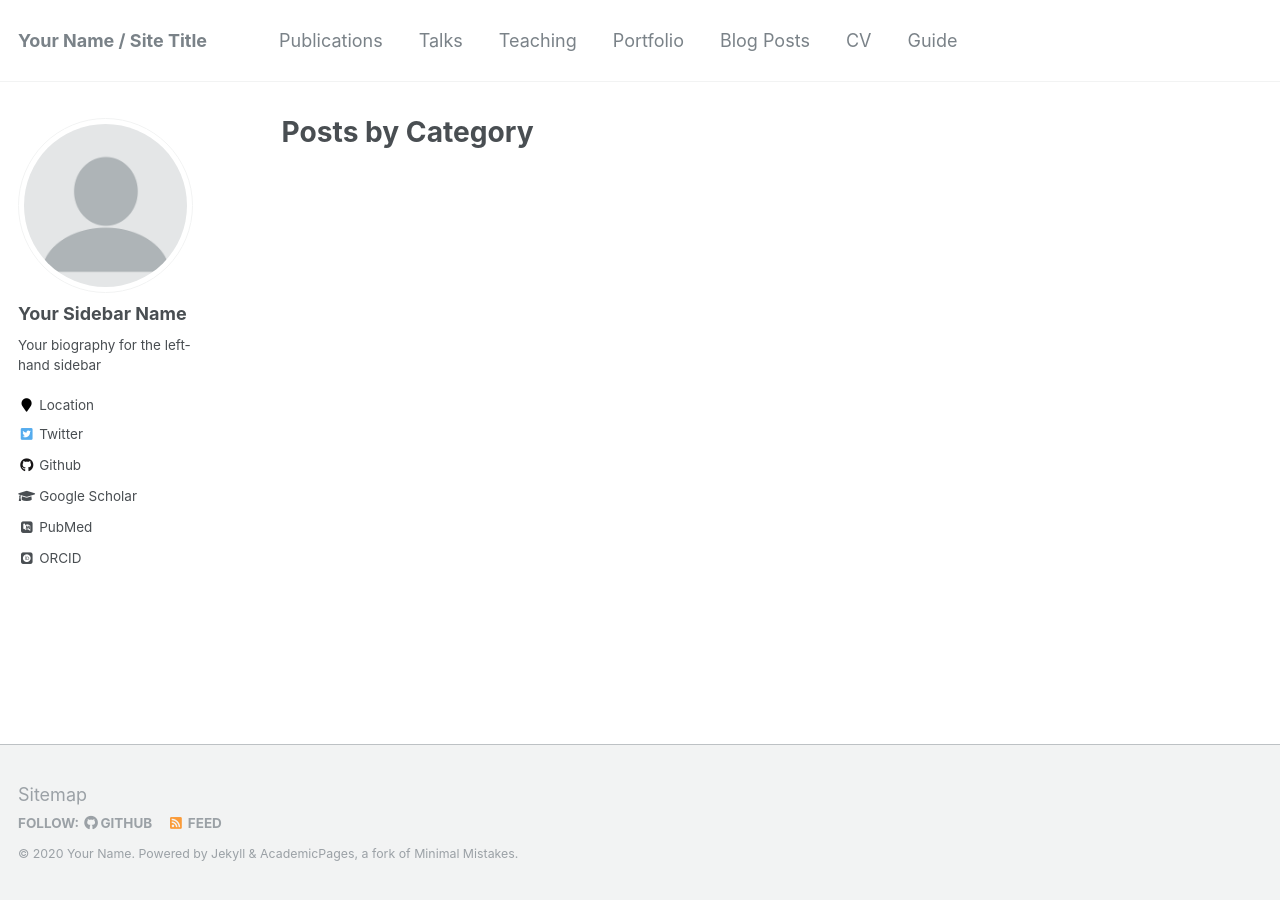
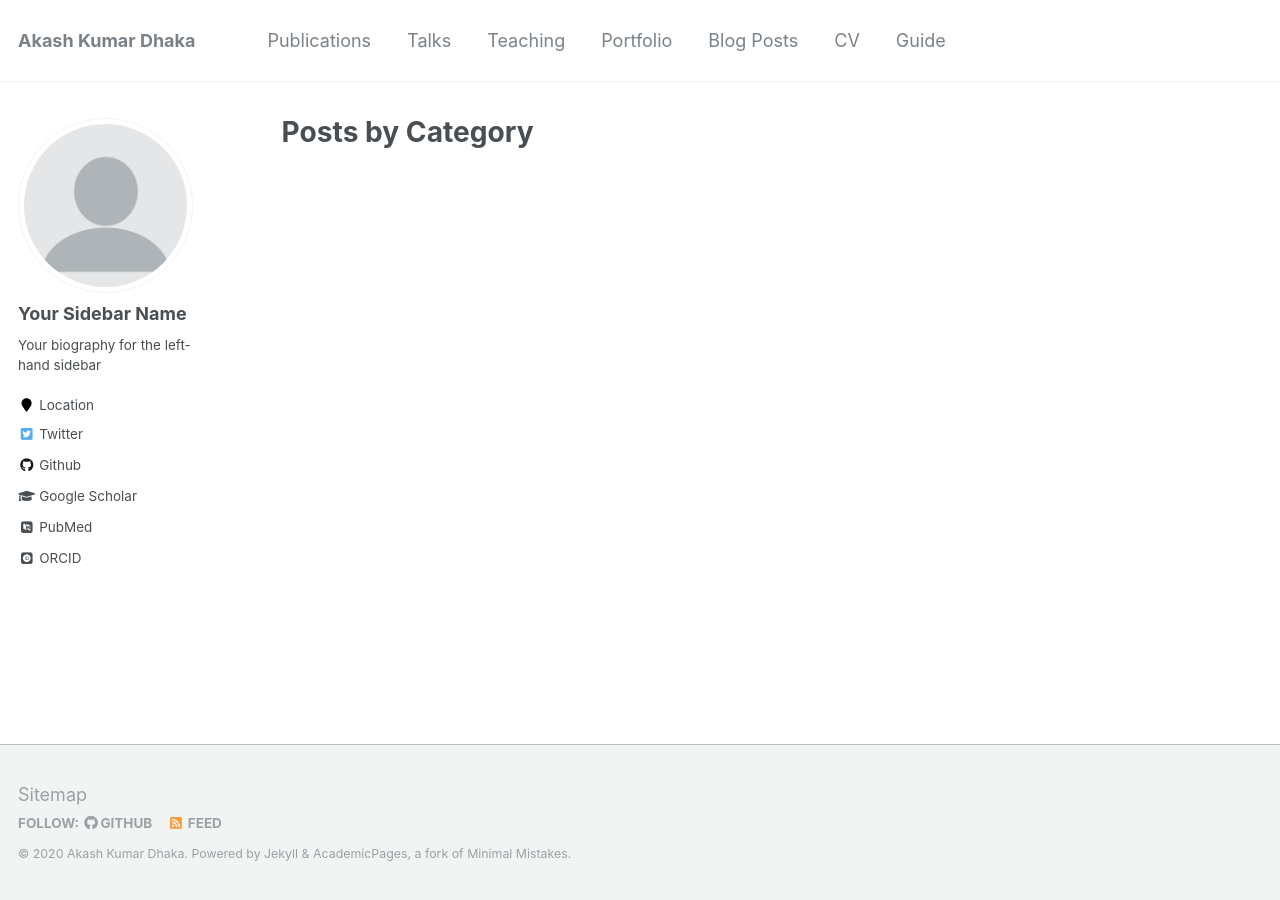
Before and after one commit to adhaka/adhaka.github.io, a Jekyll site: the page built from _pages/category-archive.html, in a window 1280 px wide. Built offline with Jekyll 4.4.1, drawn with Linux system fonts in a browser that asks for light colours; some web fonts are replaced.

Commit message:
commiting config file

```diff
--- a/_config.yml
+++ b/_config.yml
@@ -7,11 +7,11 @@
 
 # Site Settings
 locale                   : "en-US"
-title                    : "Your Name / Site Title"
+title                    : "Akash Kumar Dhaka"
 title_separator          : "-"
-name                     : &name "Your Name"
-description              : &description "personal description"
-url                      : https://academicpages.github.io # the base hostname & protocol for your site e.g. "https://mmistakes.github.io"
+name                     : &name "Akash Kumar Dhaka"
+description              : &description "Academic Webpage"
+url                      : https://adhaka.github.io # the base hostname & protocol for your site e.g. "https://mmistakes.github.io"
 baseurl                  : "" # the subpath of your site, e.g. "/blog"
 repository               : "academicpages/academicpages.github.io"
 teaser                   :  # filename of teaser fallback teaser image placed in /images/, .e.g. "500x300.png"
@@ -96,7 +96,7 @@ author:
   flickr           :
   facebook         :
   foursquare       :
-  github           : "academicpages"
+  github           : "adhaka"
   google_plus      :
   keybase          :
   instagram        :
```
